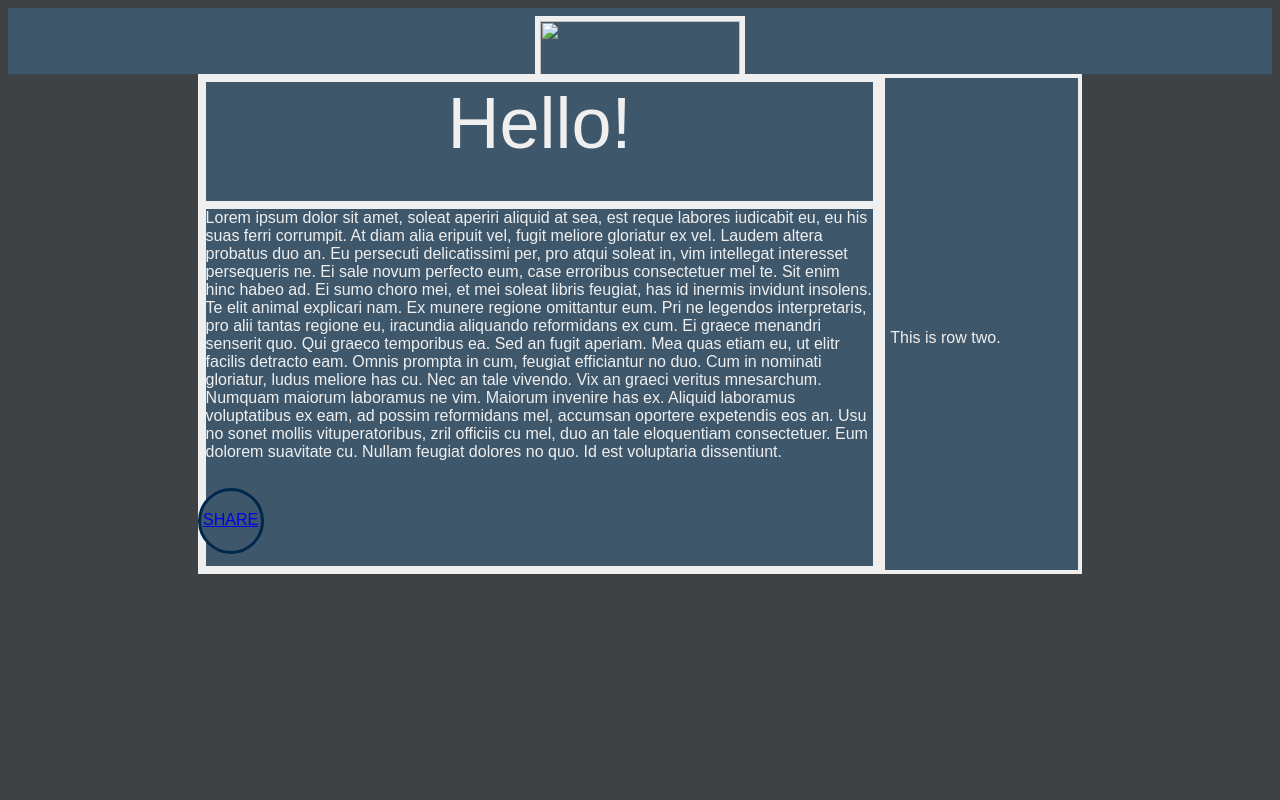
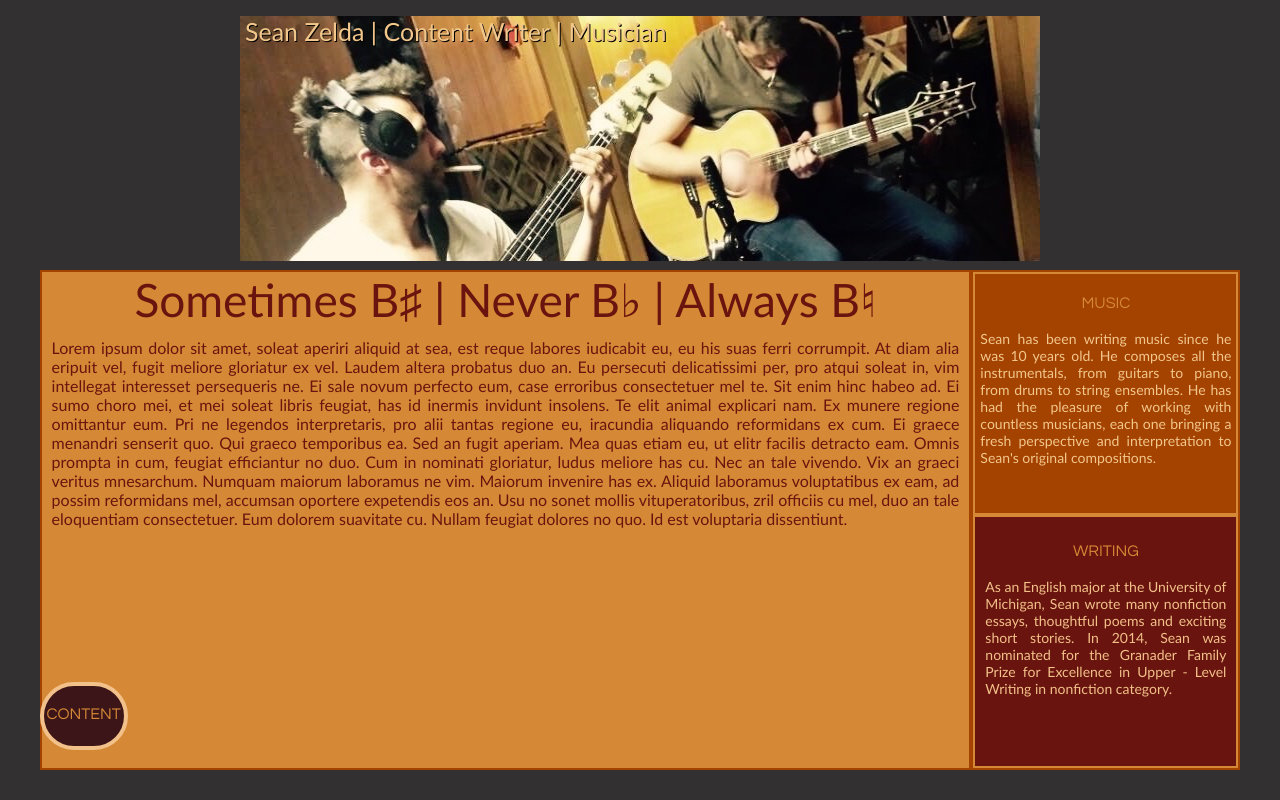
Before and after one commit to seanzelda/portfolio-site, a plain HTML site: page index.html in a window 1280 px wide. Drawn offline with Linux system fonts and the light colour scheme.

Commit message:
Commit 7.12.17

```diff
--- a/index.html
+++ b/index.html
@@ -7,13 +7,15 @@
   <body>
     <div class="superheader">
       <div class="superheader-content">
-        <img src="img/gallery/Sean_Jordan_Jamming.JPG"/>
+        <img src="img/IMG_0012.jpg">
+        <div class="title">Sean Zelda | Content Writer | Musician
+        </div>
       </div>
     </div>
     <div class="container">
       <div class="column-one">
         <div class="header">
-          Hello!
+          Sometimes B&#9839; | Never B&#9837; | Always B&#9838;
         </div>
         <div class="body">
           Lorem ipsum dolor sit amet, soleat aperiri aliquid at sea, est reque labores iudicabit eu, eu his suas ferri corrumpit. At diam alia eripuit vel, fugit meliore gloriatur ex vel. Laudem altera probatus duo an. Eu persecuti delicatissimi per, pro atqui soleat in, vim intellegat interesset persequeris ne. Ei sale novum perfecto eum, case erroribus consectetuer mel te.
@@ -29,15 +31,17 @@
       </div>
       <div class="column-two">
         <div class="row-one">
-          This is row one.
+          <h1><a href="/music">MUSIC</a></h1>
+           <p>Sean has been writing music since he was 10 years old. He composes all the instrumentals, from guitars to piano, from drums to string ensembles. He has had the pleasure of working with countless musicians, each one bringing a fresh perspective and interpretation to Sean's original compositions.</p>
         </div>
         <div class="row-two">
-          This is row two.
+          <h1><a href="/writing">WRITING</a></h1>
+          <p>As an English major at the University of Michigan, Sean wrote many nonfiction essays, thoughtful poems and exciting short stories. In 2014, Sean was nominated for the Granader Family Prize for Excellence in Upper - Level Writing in nonfiction category.</p>
         </div>
       </div>
       <div class="floating-action-button">
         <a href="http://www.c21aaanorth.com">
-        SHARE
+        CONTENT
         </a>
       </div>
     </div>
--- a/style.css
+++ b/style.css
@@ -1,90 +1,124 @@
 body {
-  background-color: #3F4244;
+  font-family: "Optima", sans-serif;
+  background-color: #323031;
+  background-image: url("img/IMG_0012")
 }
-
-.superheader .superheader-content img {
-  height: 100px;
-  width: 200px;
-  border: 5px solid #efefef;
+h1 {
+	font-family: "Century Gothic", sans-serif;
+	font-size: 16px;
+	font-style: normal;
+	font-variant: normal;
+	font-weight: 500;
+	line-height: 26.4px;
+}
+p {
+  font-family: "Optima", sans-serif;
+  text-align: justify;
+  font-size: 14px;
+}
+.title {
+  display: flex;
+  position: absolute;
+  color: #F2C78C;
+  font-size: 25px;
+  margin-left: 5px;
+  text-shadow: 1px 1px black;
+}
+.superheader-content img {
+  height: 245px;
+  width: 800px;
+  margin: 0 auto;
 }
 .superheader {
   display: flex;
   width: 100%;
-  background-color: #3E576B;
-  color: #efefef;
-  text-align: center;
   padding-top: 4px;
-  padding-bottom: 4px;
+  padding-bottom: 8px;
   justify-content: center;
+  height: 250px;
 }
 .superheader-content {
-  font-family: arial;
   font-size: 50px;
-  width: 70%;
+  width: 800px;
   height: 50px;
-  background-color: #3E576B;
   margin: 4px;
+  display: flex;
+}
+.photo-text {
+  font-family: "Optima", sans-serif;
+  display: flex;
 }
 .container {
-  font-family: arial;
-  background-color: #efefef;
-  color: #efefef;
+  font-family: "Century Gothic", sans-serif;
+  background-color: #A44200;
+  color: #F2C18A;
   display: flex;
   flex-direction: row;
-  width: 70%;
+  width: 95%;
   height: 500px;
   margin: 0 auto;
   position: relative;
 }
 .column-one {
-  background-color: #efefef;
-  color: #ffcb05;
+  background-color: #D58936;
+  color: #F2C18A;
   display: flex;
   flex: 1.75;
   flex-direction: column;
-  margin: 4px;
+  margin: 2px;
 }
 .header {
-  background-color: #3E576B;
-  font-size: 72px;
-  color: #efefef;
-  flex: .25;
-  margin: 4px;
+  font-family: "Optima", sans-serif;
+  background-color: #D58936;
+  font-size: 46px;
+  color: #69140E;
+  flex: .10;
   text-align: center;
 }
 .body {
-  background-color: #3E576B;
-  color: #efefef;
-  margin: 4px;
-  flex: .75;
+  font-family: "Optima", sans-serif;
+  background-color: #D58936;
+  color: #69140E;
+  flex: .90;
+  padding: 10px;
+  text-align: justify;
 }
 .column-two {
-  background-color: #3E576B;
+  background-color: #D58936;
   flex: .5;
   display: flex;
-  margin: 4px;
   flex-direction: column;
+  margin: 2px;
 }
 .row-one {
-  background-color: #3E576B;
-  color: #3E576B;
+  background-color: #A44200;
+  color: #F2C78C;
   flex: 1;
-  margin: 5px;
+  margin: 2px;
+  padding: 5px;
+  text-align: center;
 }
 .row-two {
-  background-color: #3E576B;
+  background-color: #69140E;
   flex: 1;
-  margin: 5px;
+  margin: 2px;
+  padding: 10px;
+  text-align: center;
 }
 .floating-action-button {
+  font-family: "Century Gothic", sans-serif;
   border-radius: 40px;
-  border: 3px solid #00274c;
-  background-color: #3E576B;
+  border: 4px solid #F2C18A;
+  background-color: #3C1518;
   height: 20px;
-  width: 60px;
+  width: 80px;
   position: absolute;
   bottom: 20px;
   text-align: center;
   padding-top: 20px;
   padding-bottom: 20px;
 }
+a {
+  color: #D58936;
+  text-decoration: none;
+}
```
Also changed, not shown: img/IMG_0012.jpg (added), 1 other file.
